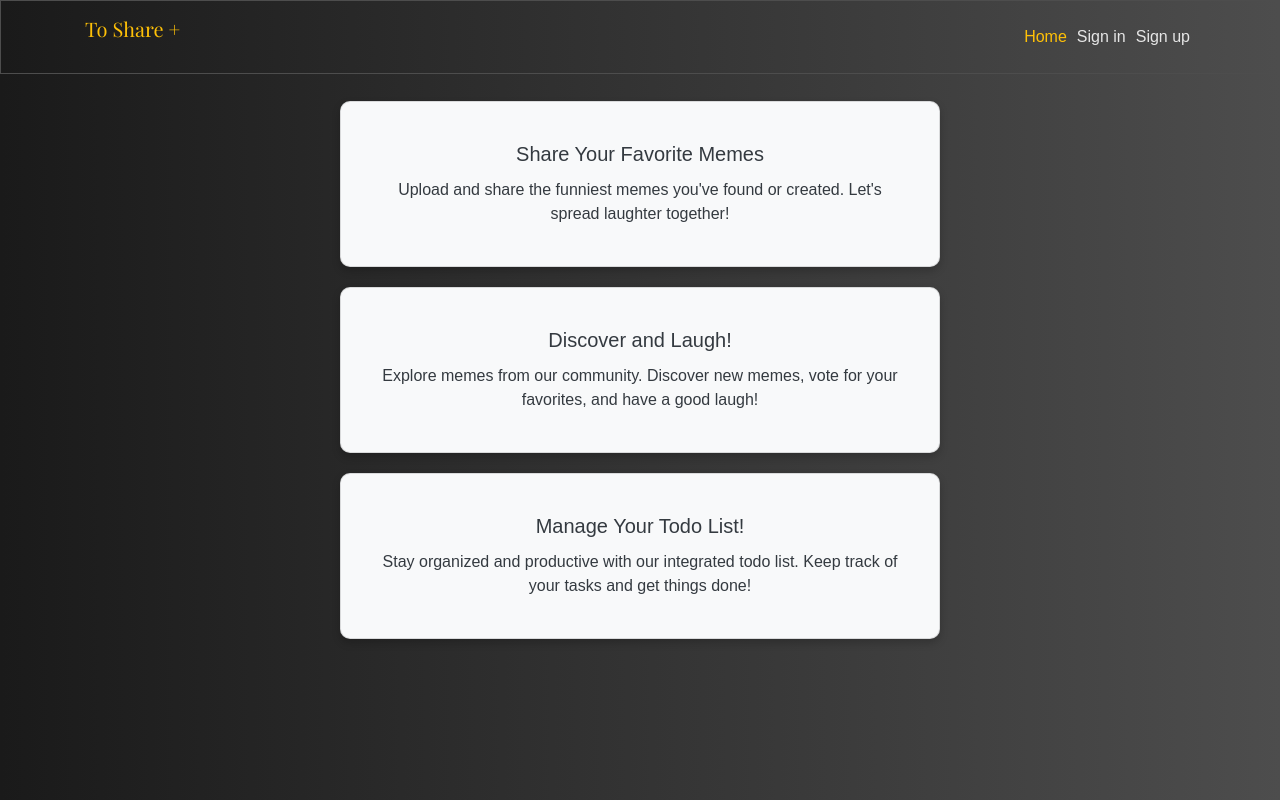
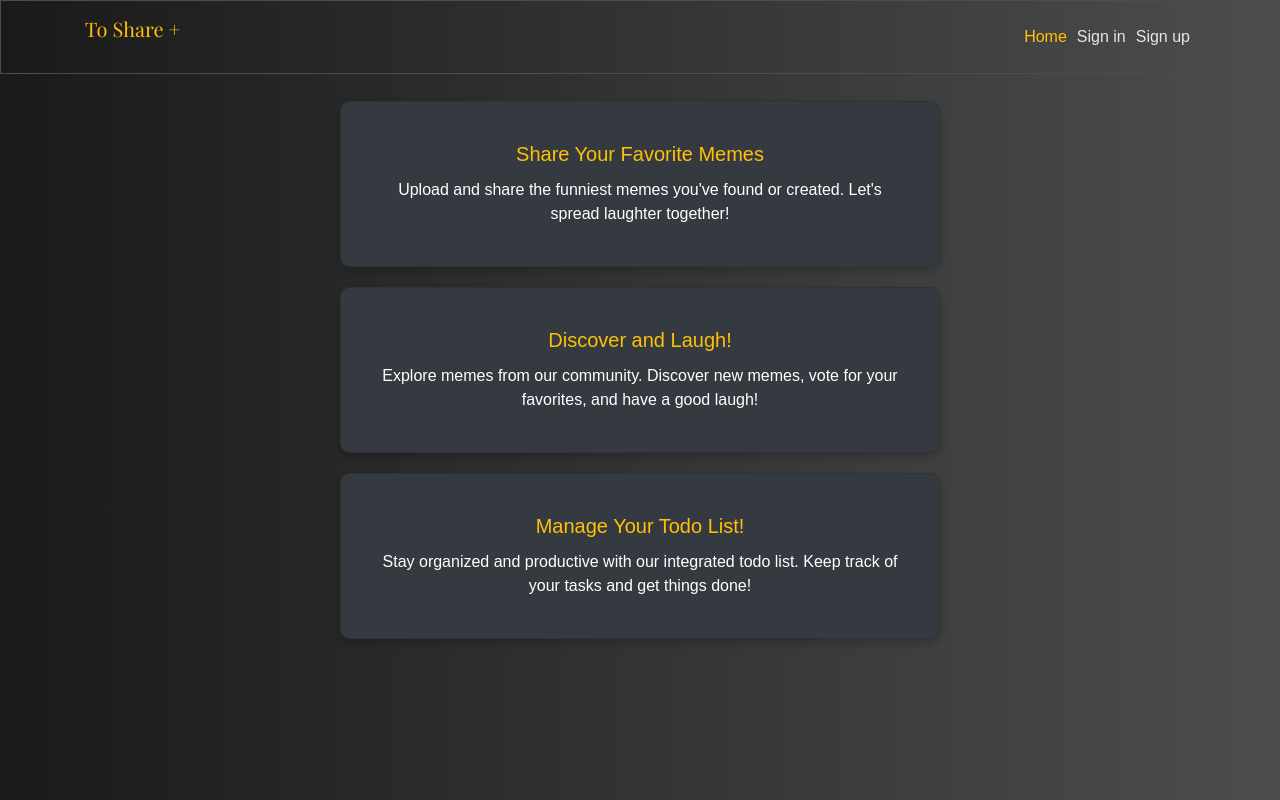
Before and after one commit to Code-Institute-Submissions/moscarellar-ci-5, a React (Create React App) app: page / in a window 1280 px wide. Built offline with nearby package versions, Linux system fonts and the light colour scheme; no server answers.

Commit message:
style and color palette applied to Home

```diff
--- a/src/pages/posts/Home.js
+++ b/src/pages/posts/Home.js
@@ -12,8 +12,8 @@ function Home() {
       <Row className={styles.Row}>
         <Card className={styles.Card}>
           <Card.Body>
-            <Card.Title>Share Your Favorite Memes</Card.Title>
-            <Card.Text>
+            <Card.Title className={styles.CardTitle}>Share Your Favorite Memes</Card.Title>
+            <Card.Text className={styles.CardText}>
               Upload and share the funniest memes you've found or created. Let's spread laughter together!
             </Card.Text>
           </Card.Body>
@@ -22,8 +22,8 @@ function Home() {
       <Row className={styles.Row}>
         <Card className={styles.Card}>
           <Card.Body>
-            <Card.Title>Discover and Laugh!</Card.Title>
-            <Card.Text>
+            <Card.Title className={styles.CardTitle}>Discover and Laugh!</Card.Title>
+            <Card.Text className={styles.CardText}>
               Explore memes from our community. Discover new memes, vote for your favorites, and have a good laugh!
             </Card.Text>
           </Card.Body>
@@ -32,8 +32,8 @@ function Home() {
       <Row className={styles.Row}>
         <Card className={styles.Card}>
           <Card.Body>
-            <Card.Title>Manage Your Todo List!</Card.Title>
-            <Card.Text>
+            <Card.Title className={styles.CardTitle}>Manage Your Todo List!</Card.Title>
+            <Card.Text className={styles.CardText}>
               Stay organized and productive with our integrated todo list. Keep track of your tasks and get things done!
             </Card.Text>
           </Card.Body>
--- a/src/styles/Home.module.css
+++ b/src/styles/Home.module.css
@@ -1,5 +1,3 @@
-/* Home.module.css */
-
 .Row {
   margin-top: 20px;
   margin-bottom: 20px;
@@ -12,7 +10,16 @@
   text-align: center;
   padding: 20px;
   border-radius: 10px;
-    box-shadow: 0 4px 8px 0 rgba(0,0,0,0.2);
-    background-color: #F8F9FA;
+  box-shadow: 0 4px 8px 0 rgba(0, 0, 0, 0.2);
+  background-color: #343A40;
   color: #343A40;
 }
+
+.CardTitle {
+  color: #FFC107;
+}
+
+.CardText {
+  color:
+  white;
+}
--- a/src/styles/TodoView.module.css
+++ b/src/styles/TodoView.module.css
@@ -42,6 +42,6 @@
       font-size: 12px;
     }
     h2 {
-      font-size: 20px; /* Adjust the font size as per your preference */
+      font-size: 20px;
     }
   }
```
Also changed, not shown: 1 other file (tests, documents, lock files or other folders). Lines whose indentation alone changed are shown as unchanged.
